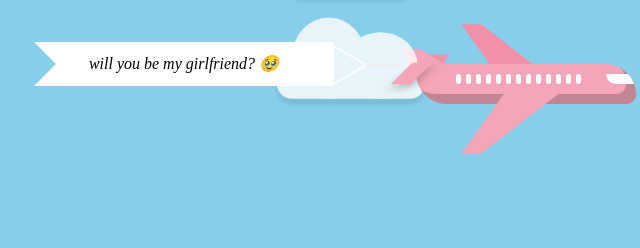
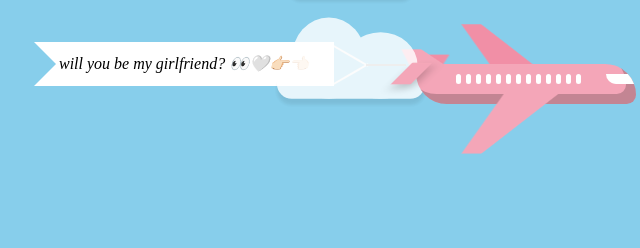
Before and after one commit to ChiitsuG/question, a plain HTML site: page index.html in a window 1280 px wide. Shown: the part 336-584 px from the top of the page, 149-789 px from the left. Drawn offline with Linux system fonts and the light colour scheme.

Commit message:
Update index.html

```diff
--- a/index.html
+++ b/index.html
@@ -27,7 +27,7 @@
     <div class="banner-container">
         <i class="rope"></i>
         <i class="banner">
-         will you be my girlfriend? 🥹
+         will you be my girlfriend? 👀🤍👉🏻👈🏻
         <i class="triangle"></i>
     </i>
     </div>
```
